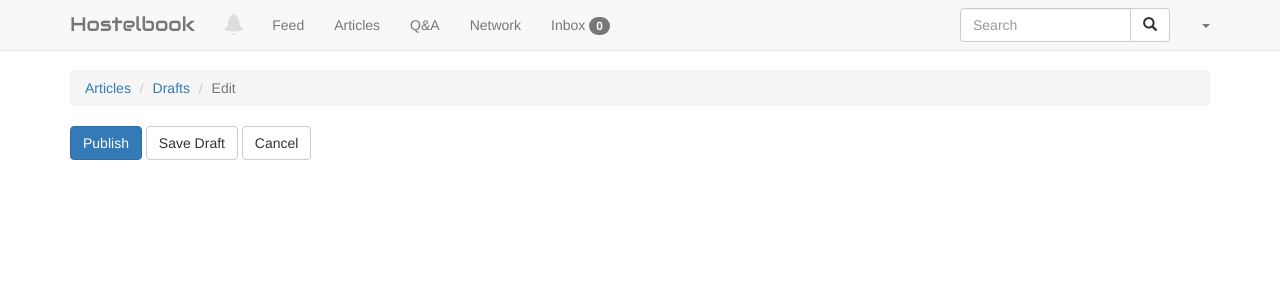
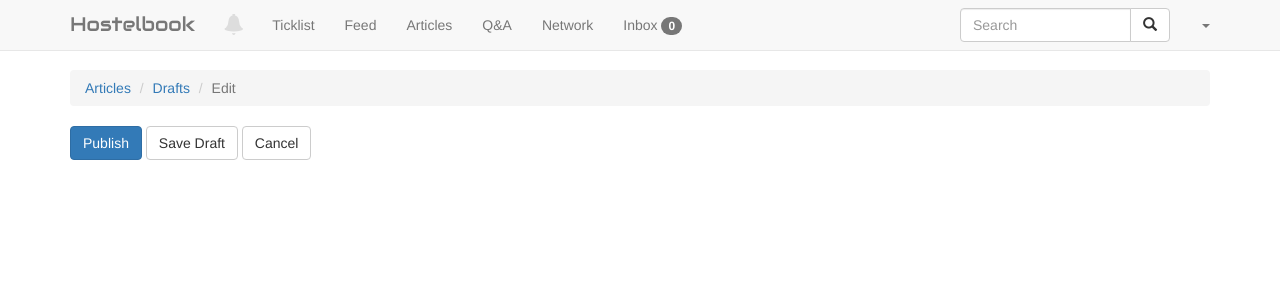
Before and after one commit to daybreak2018/social-network, a Django app: template bootcamp/articles/templates/articles/edit.html in a window 1280 px wide. Shown: the top 300 px of the page. Run offline with Django 3.2, Linux system fonts and the light colour scheme; the template is opened without the code that fills it, so the values that code supplies are empty; some libraries are stand-ins or nearby versions.

Commit message:
Update base.html

```diff
--- a/bootcamp/templates/base.html
+++ b/bootcamp/templates/base.html
@@ -42,6 +42,7 @@
                     <span class="glyphicon glyphicon-bell"></span>
                   </a>
                 </li>
+                <li><a href="{% url 'ticklist' %}">{% trans 'Ticklist' %}</a></li>
                 <li><a href="{% url 'feeds' %}">{% trans 'Feed' %}</a></li>
                 <li><a href="{% url 'articles' %}">{% trans 'Articles' %}</a></li>
                 <li><a href="{% url 'questions' %}">{% trans 'Q&A' %}</a></li>
```
